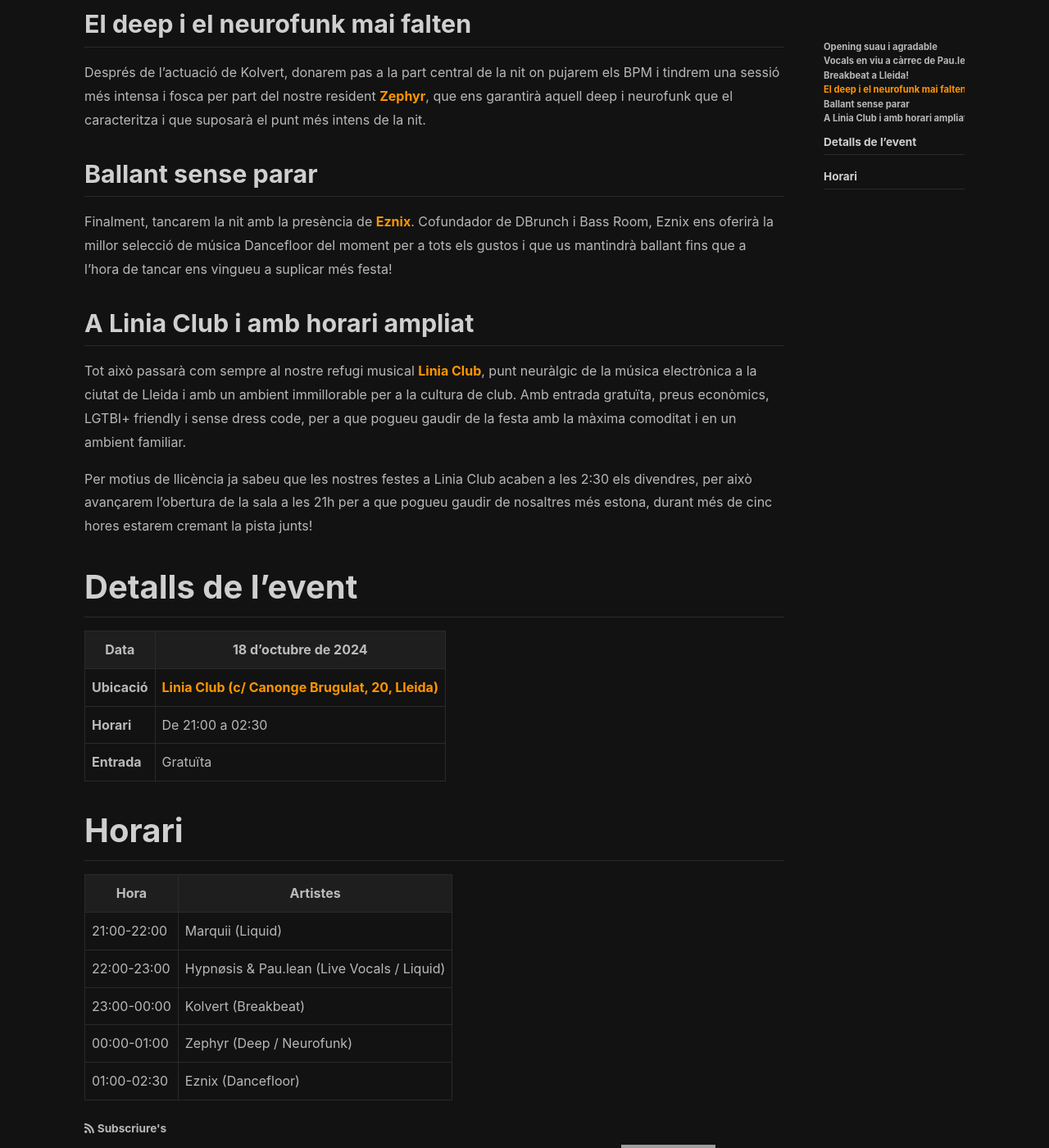
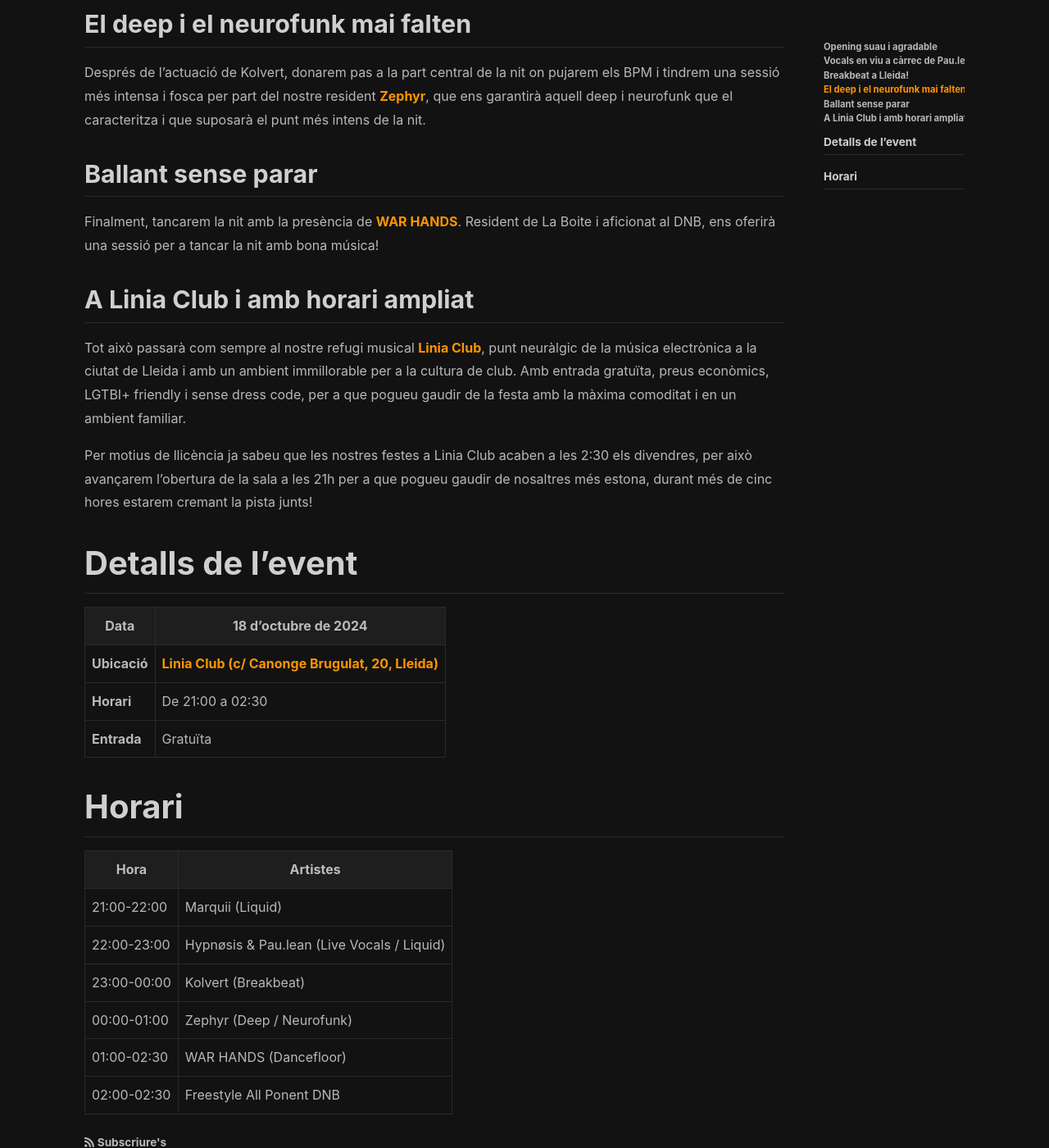
Before and after one commit to ponentdnb/ponentdnb.com, a Jekyll site: the page built from _posts/2024-09-07-ponent-dnb-anniversary.md, in a window 1280 px wide and 1400 px high, scrolled down 1704 px. Shown: the whole window at 82% size. Built offline with Jekyll 4.4.1, drawn with Linux system fonts in a browser that asks for light colours; nearby versions of some CDN libraries; comment, search, counter and statistics services are not loaded; grey boxes are pictures that could not be loaded.

Commit message:
CANVI ULTIMA HORA

```diff
--- a/_posts/2024-09-07-ponent-dnb-anniversary.md
+++ b/_posts/2024-09-07-ponent-dnb-anniversary.md
@@ -46,10 +46,7 @@
 
 ## Ballant sense parar
 
-Finalment, tancarem la nit amb la presència de [Eznix](https://instagram.com/eznix.dnb). Cofundador de DBrunch i Bass
-Room, Eznix ens oferirà la millor selecció
-de música Dancefloor del moment per a tots els gustos i que us mantindrà ballant fins que a l'hora de tancar ens vingueu
-a suplicar més festa!
+Finalment, tancarem la nit amb la presència de [WAR HANDS](https://instagram.com/warhandsmusic). Resident de La Boite i aficionat al DNB, ens oferirà una sessió per a tancar la nit amb bona música!
 
 ## A Linia Club i amb horari ampliat
 
@@ -79,4 +76,5 @@
 | 22:00-23:00 | Hypnøsis & Pau.lean (Live Vocals / Liquid) |
 | 23:00-00:00 | Kolvert (Breakbeat)                        |
 | 00:00-01:00 | Zephyr (Deep / Neurofunk)                  |
-| 01:00-02:30 | Eznix (Dancefloor)                         |
+| 01:00-02:30 | WAR HANDS (Dancefloor)                     |
+| 02:00-02:30 | Freestyle All Ponent DNB                   |
```
Also changed, not shown: _agenda/linia181024.md (+2 -2 lines), images/ponent181024.jpg.
